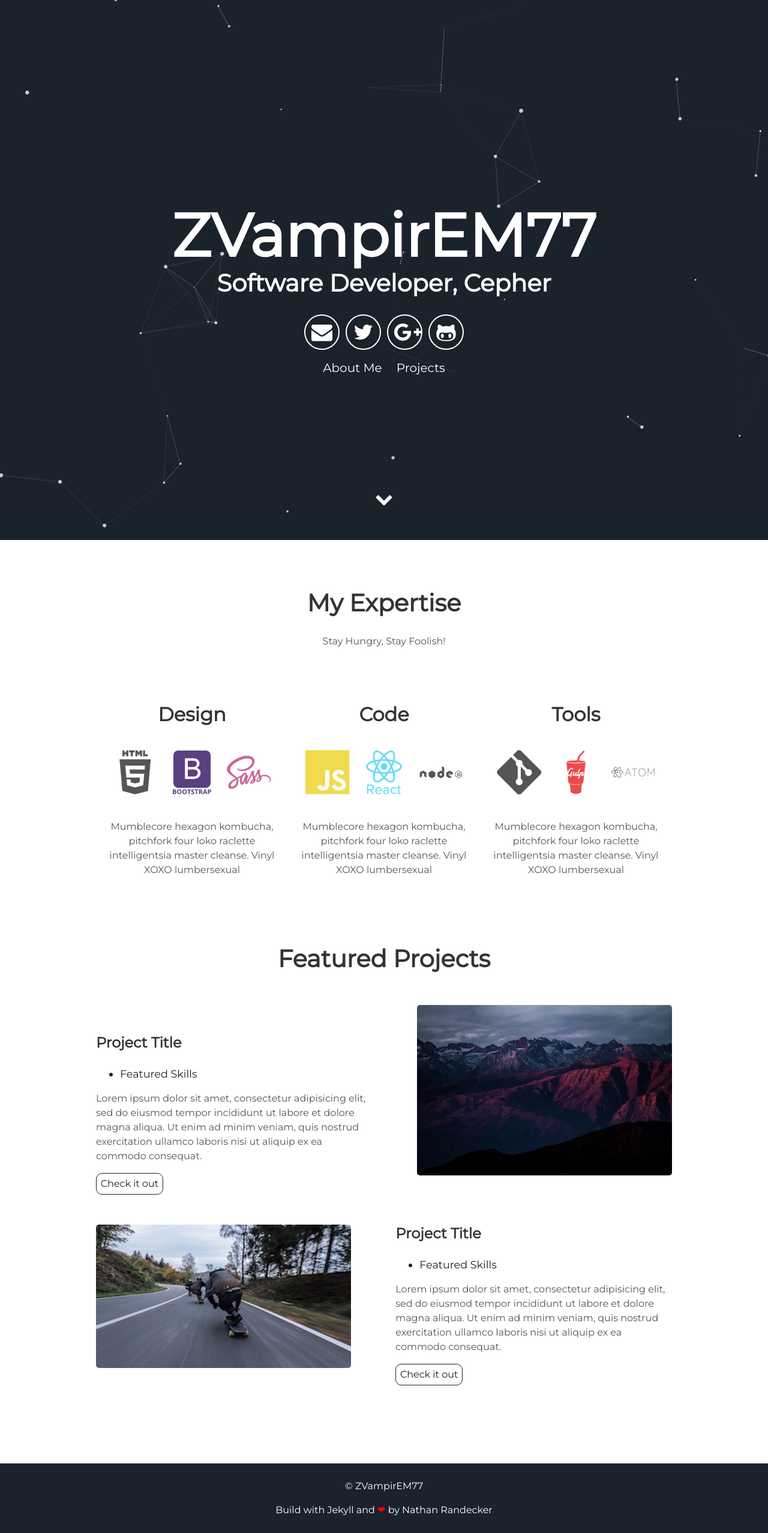
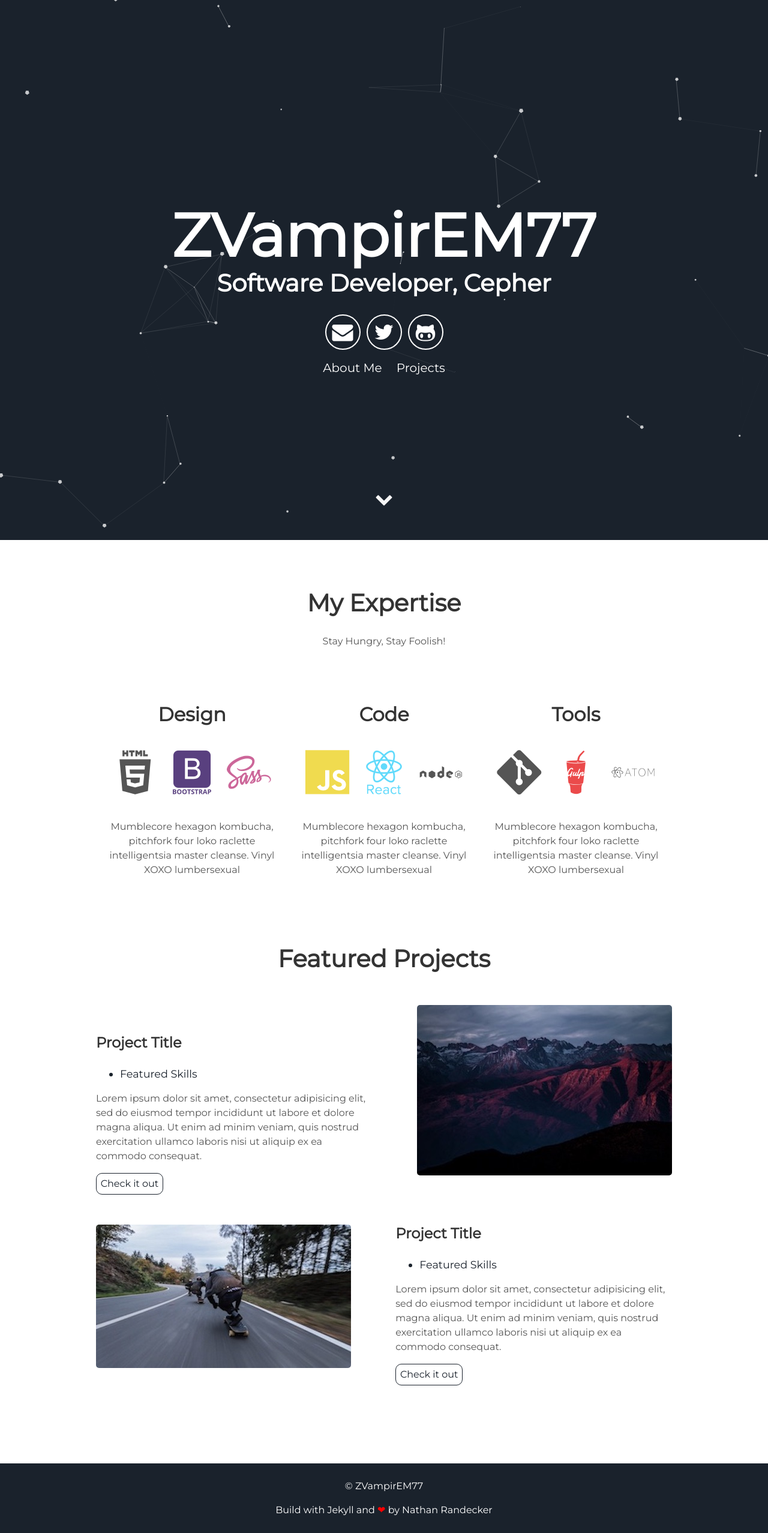
Before and after one commit to ZVampirEM77/ZVampirEM77.github.io, a Jekyll site: the page built from index.html, in a window 1280 px wide. Shown: the whole page at 60% size. Built offline with Jekyll 4.4.1, drawn with Linux system fonts in a browser that asks for light colours.

Commit message:
myBlog: modify _include/header.html to meet myself
Signed-off-by: Enming Zhang <zvampirem77@gmail.com>

```diff
--- a/_includes/header.html
+++ b/_includes/header.html
@@ -5,10 +5,9 @@
         <span class="site-description">{{site.user_title}}</span>
       </h1>
       <div class="header-icons">
-        <a aria-label="Send email" href="#"><i class="icon fa fa-envelope"></i></a>
-        <a aria-label="My Twitter" target="_blank" href="#"><i class="icon fa fa-twitter" aria-hidden="true"></i></a>
-        <a aria-label="My Google Plus" target="_blank" href="#"><i class="icon fa fa-google-plus" aria-hidden="true"></i></a>
-        <a aria-label="My Github" target="_blank" href="#"><i class="icon fa fa-github-alt" aria-hidden="true"></i></a>
+        <a aria-label="Send email" href="myemail"><i class="icon fa fa-envelope"></i></a>
+        <a aria-label="My Twitter" target="https://twitter.com/Em77Z" href="mytwitter"><i class="icon fa fa-twitter" aria-hidden="true"></i></a>
+        <a aria-label="My Github" target="https://github.com/ZVampirEM77" href="mygithub"><i class="icon fa fa-github-alt" aria-hidden="true"></i></a>
       </div>
       <div class="header-links">
         <a class="link" href="#about" data-scroll>About Me</a>
```
